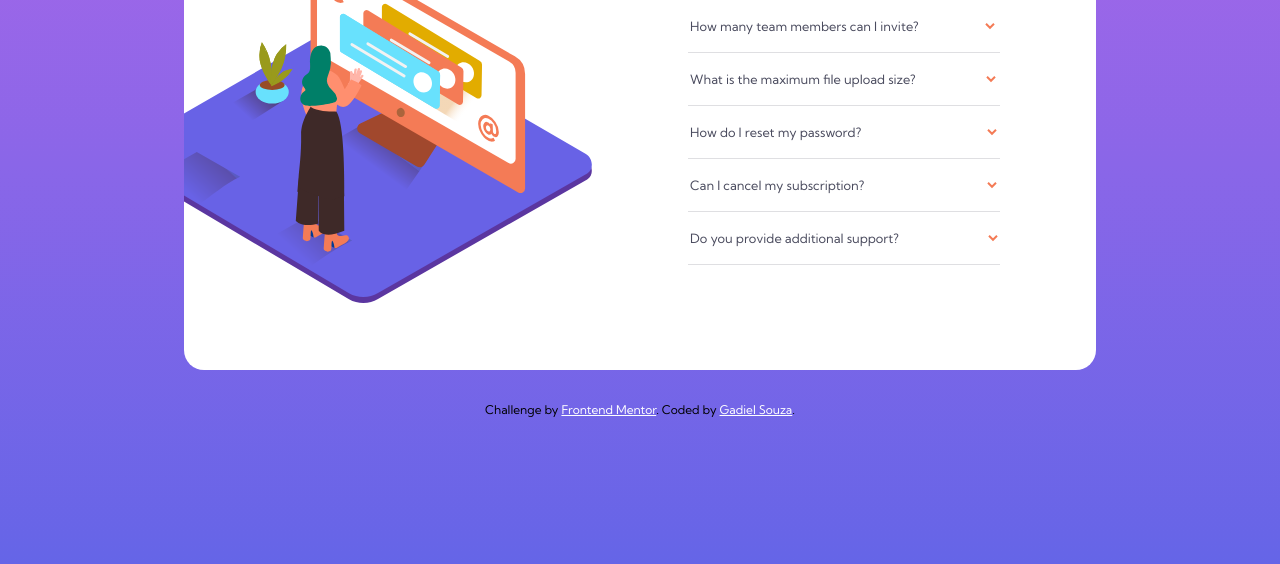
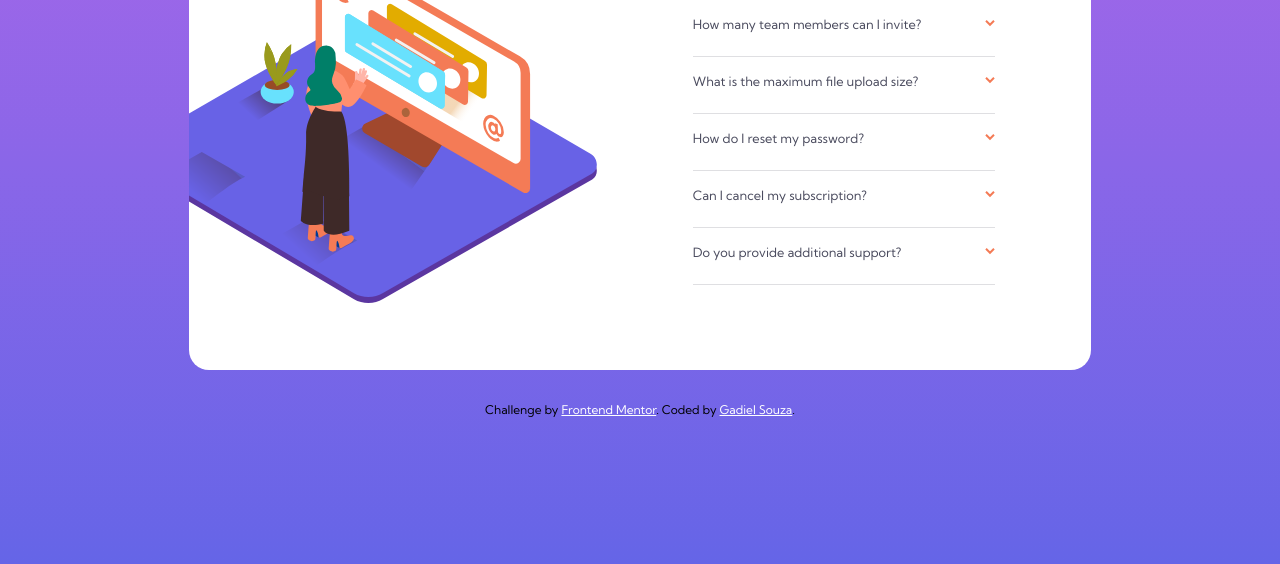
Before and after one commit to Gadiel-S/faq-accordion-card, a plain HTML site: page index.html in a window 1280 px wide. Shown: the part 236-800 px from the top of the page. Drawn offline with Linux system fonts and the light colour scheme.

Commit message:
arrow classes update

```diff
--- a/index.html
+++ b/index.html
@@ -38,20 +38,15 @@
           <h1 class="title">Faq</h1>
 
           <div class="divider">
-            <table class="content">
-              <tr>
-                <td>
+            <div class="question-line content">
               <p class="question">How many team members can I invite?</p>
-                </td>
-                <td>
               <img
-                    class="arrow1 arrow"
+                class="arrow"
                 src="./images/icon-arrow-down.svg"
                 alt="Icon down arrow"
               />
-                </td>
-              </tr>
-            </table>
+            </div>
+
             <p class="answer hidden">
               You can invite up to 2 additional users on the Free plan. There is
               no limit on team members for the Premium plan.
@@ -59,20 +54,15 @@
           </div>
 
           <div class="divider">
-            <table class="content">
-              <tr>
-                <td>
+            <div class="question-line content">
               <p class="question">What is the maximum file upload size?</p>
-                </td>
-                <td>
               <img
-                    class="arrow2 arrow"
+                class="arrow"
                 src="./images/icon-arrow-down.svg"
                 alt="Icon down arrow"
               />
-                </td>
-              </tr>
-            </table>
+            </div>
+
             <p class="answer hidden">
               No more than 2GB. All files in your account must fit your allotted
               storage space.
@@ -80,20 +70,15 @@
           </div>
 
           <div class="divider">
-            <table class="content">
-              <tr>
-                <td>
+            <div class="question-line content">
               <p class="question">How do I reset my password?</p>
-                </td>
-                <td>
               <img
-                    class="arrow3 arrow"
+                class="arrow"
                 src="./images/icon-arrow-down.svg"
                 alt="Icon down arrow"
               />
-                </td>
-              </tr>
-            </table>
+            </div>
+
             <p class="answer hidden">
               Click “Forgot password” from the login page or “Change password”
               from your profile page. A reset link will be emailed to you.
@@ -101,20 +86,15 @@
           </div>
 
           <div class="divider">
-            <table class="content">
-              <tr>
-                <td>
+            <div class="question-line content">
               <p class="question">Can I cancel my subscription?</p>
-                </td>
-                <td>
               <img
-                    class="arrow4 arrow"
+                class="arrow"
                 src="./images/icon-arrow-down.svg"
                 alt="Icon down arrow"
               />
-                </td>
-              </tr>
-            </table>
+            </div>
+
             <p class="answer hidden">
               Yes! Send us a message and we'll process your request no questions
               asked.
@@ -122,20 +102,15 @@
           </div>
 
           <div class="divider">
-            <table class="content">
-              <tr>
-                <td>
+            <div class="question-line content">
               <p class="question">Do you provide additional support?</p>
-                </td>
-                <td>
               <img
-                    class="arrow5 arrow"
+                class="arrow"
                 src="./images/icon-arrow-down.svg"
                 alt="Icon down arrow"
               />
-                </td>
-              </tr>
-            </table>
+            </div>
+
             <p class="answer hidden">
               Chat and email support is available 24/7. Phone lines are open
               during normal business hours.
--- a/style.css
+++ b/style.css
@@ -46,6 +46,12 @@ body {
   padding-bottom: 1rem;
   margin-bottom: 1rem;
 }
+.component-content .question-line {
+  display: flex;
+  justify-content: space-between;
+  align-items: center;
+  margin-bottom: 0.5rem;
+}
 .component-content .question {
   font-size: 0.8rem;
   color:  hsl(237, 12%, 33%);
@@ -53,20 +59,8 @@ body {
 .component-content .question:hover {
   color: hsl(14, 88%, 65%);
 }
-.component-content .arrow1 {
+.component-content .arrow {
   margin-left: 4rem;
-}
-.component-content .arrow2 {
-  margin-left: 4.25rem;
-}
-.component-content .arrow3 {
-  margin-left: 7.7rem;
-}
-.component-content .arrow4 {
-  margin-left: 7.55rem;
-}
-.component-content .arrow5 {
-  margin-left: 5.45rem;
 }
 .component-content .answer {
   max-width: 19rem;
@@ -111,4 +105,10 @@ body {
   .component-content .title {
     text-align: center;
   }
+  .component-content .arrow {
+    margin-left: 2rem;
+  }
+  .component-content .answer {
+    max-width: 16rem;
+  }
 }
```
Lines whose indentation alone changed are shown as unchanged.
